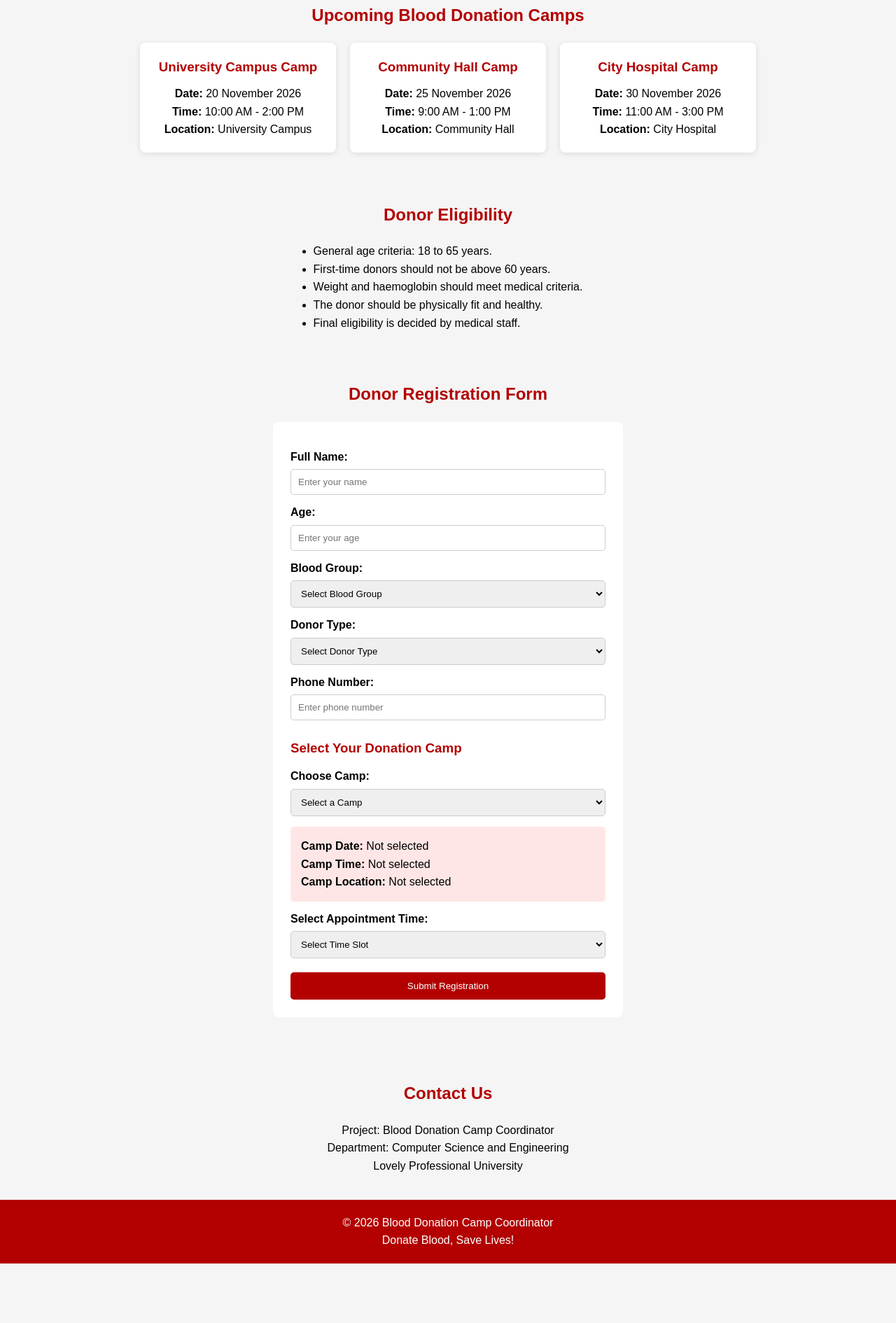
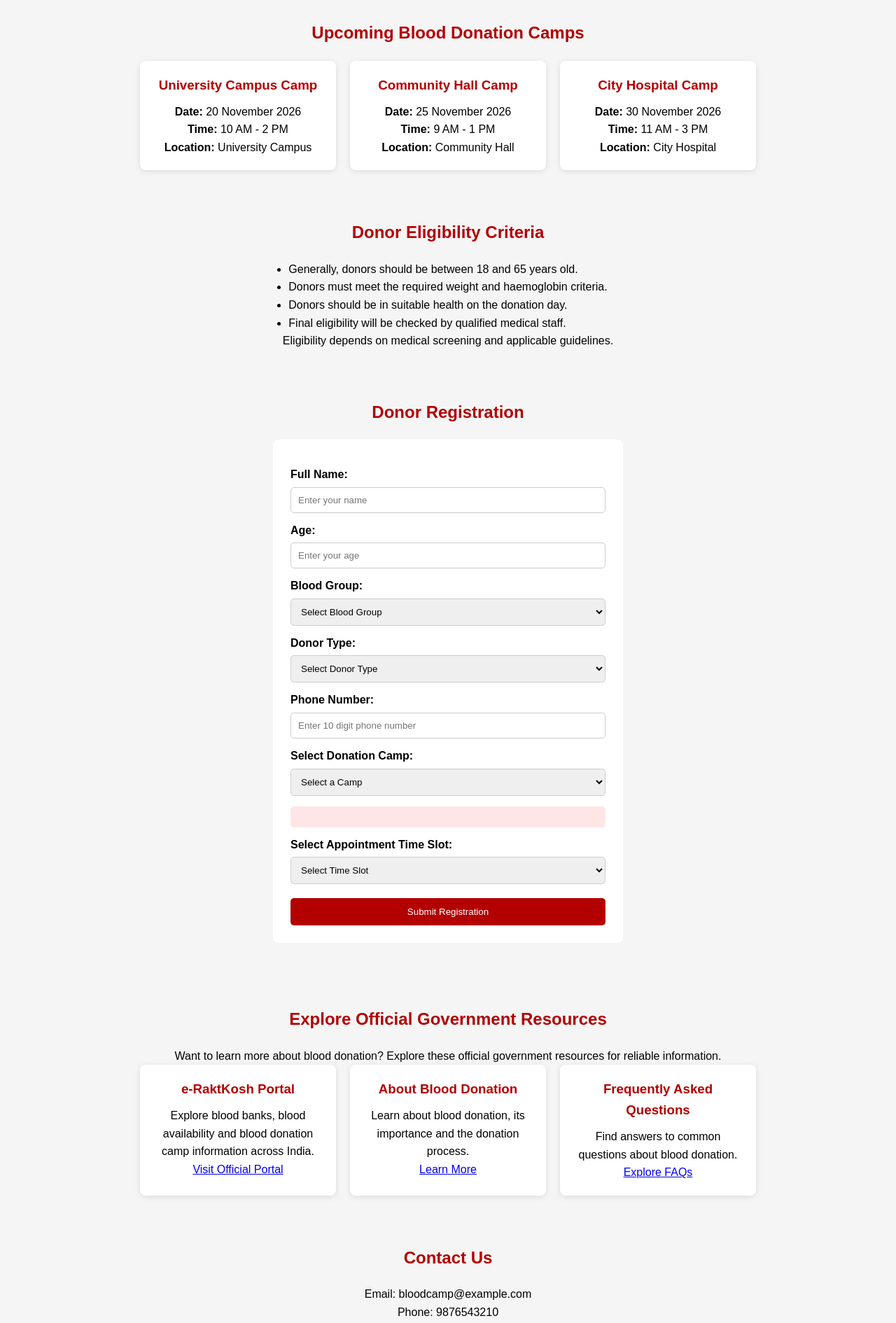
Before and after one commit to harshrajjio5-jpg/Blood-Donation-Camp-Coordinator, a plain HTML site: page index.html in a window 1280 px wide. Shown: the part 855-2745 px from the top of the page at 70% size. Before the commit the page ends 2660 px from the top, so only its background shows below. Drawn offline with Linux system fonts and the light colour scheme.

Commit message:
Add complete HTML code for Blood Donation Camp Coordinator
Added the complete HTML structure for the Blood Donation Camp Coordinator website

```diff
--- a/index.html
+++ b/index.html
@@ -1,5 +1,6 @@
 <!DOCTYPE html>
 <html lang="en">
+
 <head>
     <meta charset="UTF-8">
     <meta name="viewport" content="width=device-width, initial-scale=1.0">
@@ -13,7 +14,7 @@
 
     <!-- Header -->
     <header>
-        <h1>Blood Donation Camp</h1>
+        <h1>Blood Donation Camp Coordinator</h1>
 
         <nav>
             <a href="#home">Home</a>
@@ -21,10 +22,10 @@
             <a href="#camps">Camps</a>
             <a href="#eligibility">Eligibility</a>
             <a href="#register">Register</a>
+            <a href="#resources">Resources</a>
             <a href="#contact">Contact</a>
         </nav>
     </header>
-
 
     <!-- Home Section -->
     <section id="home" class="hero">
@@ -37,23 +38,22 @@
 
     </section>
 
-
     <!-- About Section -->
     <section id="about">
 
-        <h2>About Our Project</h2>
+        <h2>About Blood Donation</h2>
 
         <p>
-            Blood Donation Camp Coordinator is a website designed
-            to spread awareness about blood donation and provide
-            information about upcoming donation camps.
+            Blood donation is a simple act that can help save lives.
+            Our website provides information about upcoming blood
+            donation camps and allows donors to register for their
+            preferred camp and time slot.
         </p>
 
     </section>
 
-
     <!-- Why Donate Section -->
-    <section>
+    <section class="why-donate">
 
         <h2>Why Donate Blood?</h2>
 
@@ -61,23 +61,22 @@
 
             <div class="card">
                 <h3>Save Lives</h3>
-                <p>Your blood donation can help people in need.</p>
+                <p>Your donation can help people in need.</p>
             </div>
 
             <div class="card">
                 <h3>Help Others</h3>
-                <p>Blood donation is a simple way to help others.</p>
+                <p>Support patients who require blood.</p>
             </div>
 
             <div class="card">
                 <h3>Spread Awareness</h3>
-                <p>Encourage more people to donate blood.</p>
+                <p>Encourage others to donate blood.</p>
             </div>
 
         </div>
 
     </section>
-
 
     <!-- Upcoming Camps -->
     <section id="camps">
@@ -89,21 +88,21 @@
             <div class="card">
                 <h3>University Campus Camp</h3>
                 <p><b>Date:</b> 20 November 2026</p>
-                <p><b>Time:</b> 10:00 AM - 2:00 PM</p>
+                <p><b>Time:</b> 10 AM - 2 PM</p>
                 <p><b>Location:</b> University Campus</p>
             </div>
 
             <div class="card">
                 <h3>Community Hall Camp</h3>
                 <p><b>Date:</b> 25 November 2026</p>
-                <p><b>Time:</b> 9:00 AM - 1:00 PM</p>
+                <p><b>Time:</b> 9 AM - 1 PM</p>
                 <p><b>Location:</b> Community Hall</p>
             </div>
 
             <div class="card">
                 <h3>City Hospital Camp</h3>
                 <p><b>Date:</b> 30 November 2026</p>
-                <p><b>Time:</b> 11:00 AM - 3:00 PM</p>
+                <p><b>Time:</b> 11 AM - 3 PM</p>
                 <p><b>Location:</b> City Hospital</p>
             </div>
 
@@ -111,29 +110,34 @@
 
     </section>
 
-
     <!-- Eligibility Section -->
     <section id="eligibility">
 
-        <h2>Donor Eligibility</h2>
+        <h2>Donor Eligibility Criteria</h2>
 
-        <ul>
-            <li>General age criteria: 18 to 65 years.</li>
-            <li>First-time donors should not be above 60 years.</li>
-            <li>Weight and haemoglobin should meet medical criteria.</li>
-            <li>The donor should be physically fit and healthy.</li>
-            <li>Final eligibility is decided by medical staff.</li>
-        </ul>
+        <div class="eligibility-box">
+
+            <ul>
+                <li>Generally, donors should be between 18 and 65 years old.</li>
+                <li>Donors must meet the required weight and haemoglobin criteria.</li>
+                <li>Donors should be in suitable health on the donation day.</li>
+                <li>Final eligibility will be checked by qualified medical staff.</li>
+            </ul>
+
+            <p class="small-note">
+                Eligibility depends on medical screening and applicable guidelines.
+            </p>
+
+        </div>
 
     </section>
 
-
-    <!-- Registration Form -->
+    <!-- Registration Section -->
     <section id="register">
 
-        <h2>Donor Registration Form</h2>
+        <h2>Donor Registration</h2>
 
-        <form id="donorForm">
+        <form onsubmit="registerDonor(); return false;">
 
             <label>Full Name:</label>
             <input type="text" id="name" placeholder="Enter your name">
@@ -143,7 +147,7 @@
 
             <label>Blood Group:</label>
 
-            <select id="blood">
+            <select id="bloodGroup">
                 <option value="">Select Blood Group</option>
                 <option>A+</option>
                 <option>A-</option>
@@ -164,87 +168,125 @@
             </select>
 
             <label>Phone Number:</label>
-            <input type="tel" id="phone" placeholder="Enter phone number">
+            <input type="tel" id="phone" placeholder="Enter 10 digit phone number">
 
-            <h3>Select Your Donation Camp</h3>
-
-            <label>Choose Camp:</label>
+            <label>Select Donation Camp:</label>
 
             <select id="camp" onchange="showCampDetails()">
 
                 <option value="">Select a Camp</option>
-
-                <option value="University Campus Camp">
-                    University Campus Camp
-                </option>
-
-                <option value="Community Hall Camp">
-                    Community Hall Camp
-                </option>
-
-                <option value="City Hospital Camp">
-                    City Hospital Camp
-                </option>
+                <option value="university">University Campus Camp</option>
+                <option value="community">Community Hall Camp</option>
+                <option value="hospital">City Hospital Camp</option>
 
             </select>
 
+            <div id="campDetails"></div>
 
-            <!-- Selected Camp Details -->
-
-            <div id="campDetails">
-
-                <p><b>Camp Date:</b> <span id="campDate">Not selected</span></p>
-
-                <p><b>Camp Time:</b> <span id="campTime">Not selected</span></p>
-
-                <p><b>Camp Location:</b> <span id="campLocation">Not selected</span></p>
-
-            </div>
-
-
-            <label>Select Appointment Time:</label>
+            <label>Select Appointment Time Slot:</label>
 
             <select id="appointmentTime">
-
                 <option value="">Select Time Slot</option>
-
             </select>
 
-
-            <button type="button" onclick="registerDonor()">
-                Submit Registration
-            </button>
+            <button type="submit">Submit Registration</button>
 
         </form>
-
 
         <div id="result"></div>
 
     </section>
 
+    <!-- NEW: Government Resources Section -->
+    <section id="resources">
+
+        <h2>Explore Official Government Resources</h2>
+
+        <p class="resource-intro">
+            Want to learn more about blood donation?
+            Explore these official government resources
+            for reliable information.
+        </p>
+
+        <div class="cards">
+
+            <div class="card resource-card">
+
+                <h3>e-RaktKosh Portal</h3>
+
+                <p>
+                    Explore blood banks, blood availability
+                    and blood donation camp information across India.
+                </p>
+
+                <a href="https://eraktkosh.mohfw.gov.in/BLDAHIMS/bloodbank/transactions/bbpublicindex.html"
+                   target="_blank" rel="noopener noreferrer" class="resource-btn">
+                    Visit Official Portal
+                </a>
+
+            </div>
+
+            <div class="card resource-card">
+
+                <h3>About Blood Donation</h3>
+
+                <p>
+                    Learn about blood donation, its importance
+                    and the donation process.
+                </p>
+
+                <a href="https://eraktkosh.mohfw.gov.in/BLDAHIMS/bloodbank/donateblood.cnt"
+                   target="_blank" rel="noopener noreferrer" class="resource-btn">
+                    Learn More
+                </a>
+
+            </div>
+
+            <div class="card resource-card">
+
+                <h3>Frequently Asked Questions</h3>
+
+                <p>
+                    Find answers to common questions
+                    about blood donation.
+                </p>
+
+                <a href="https://eraktkosh.mohfw.gov.in/BLDAHIMS/bloodbank/eraktkoshfaq.cnt"
+                   target="_blank" rel="noopener noreferrer" class="resource-btn">
+                    Explore FAQs
+                </a>
+
+            </div>
+
+        </div>
+
+    </section>
 
     <!-- Contact Section -->
     <section id="contact">
 
         <h2>Contact Us</h2>
 
-        <p>Project: Blood Donation Camp Coordinator</p>
-        <p>Department: Computer Science and Engineering</p>
-        <p>Lovely Professional University</p>
+        <p>Email: bloodcamp@example.com</p>
+        <p>Phone: 9876543210</p>
 
     </section>
-
 
     <!-- Footer -->
     <footer>
 
         <p>© 2026 Blood Donation Camp Coordinator</p>
+
         <p>Donate Blood, Save Lives!</p>
 
+        <p class="footer-note">
+            Educational project. Camp information is for demonstration purposes.
+        </p>
+
     </footer>
-
 
     <script src="script.js"></script>
 
 </body>
+
 </html>
```
